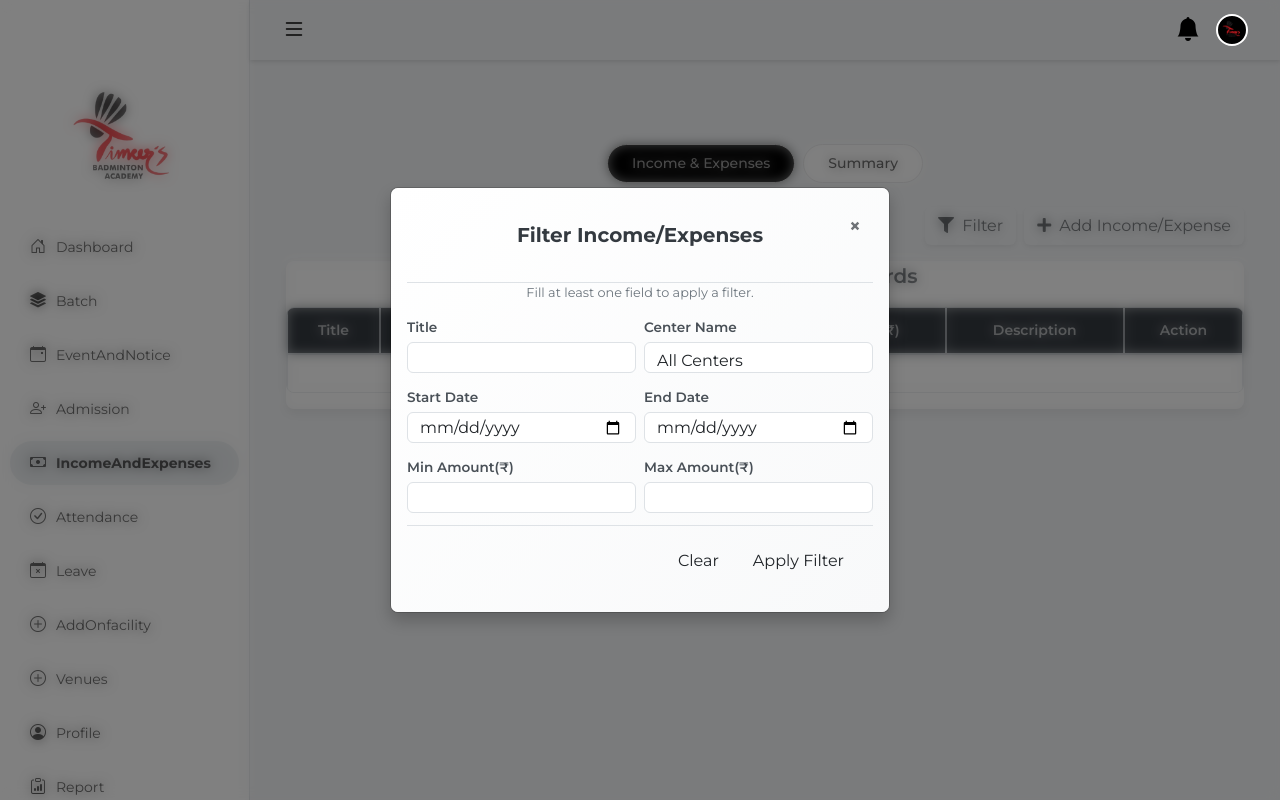
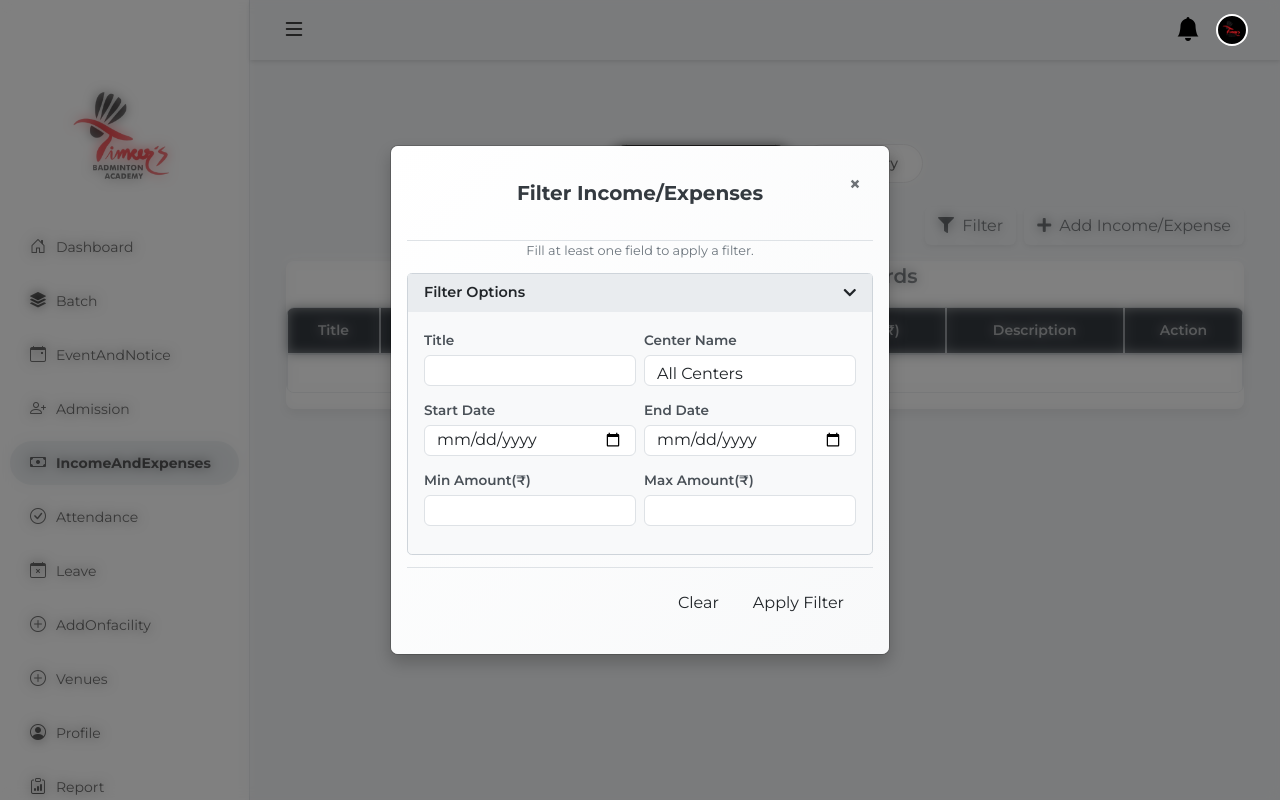
Before and after one commit to kalkutenikita2001/Timers_Last, a CodeIgniter app: page /timersacademy/admin/IncomeAndExpenses in a window 1280 px wide, after a click on "Filter". Run offline with CodeIgniter, Linux system fonts and the light colour scheme; data that the repository does not hold is empty; some libraries are stand-ins or nearby versions.

Commit message:
Added New Chnages inside of Income & Expenses

```diff
--- a/application/views/admin/IncomeAndExpenses.php
+++ b/application/views/admin/IncomeAndExpenses.php
@@ -9,6 +9,7 @@
     <link href="https://cdn.jsdelivr.net/npm/sweetalert2@11/dist/sweetalert2.min.css" rel="stylesheet">
     <link href="https://fonts.googleapis.com/css2?family=Montserrat:wght@400;600&display=swap" rel="stylesheet"/>
     <style>
+        /* Existing styles remain unchanged */
         body {
             background-color: #f4f6f8 !important;
             margin: 0;
@@ -337,6 +338,29 @@
             padding: 1rem;
             border-top: none;
         }
+        /* New styles for folder-like structure in filter modal */
+        .filter-folder {
+            border: 1px solid #ced4da;
+            border-radius: 0.3rem;
+            margin-bottom: 0.75rem;
+            background: #f8f9fa;
+        }
+        .filter-folder-header {
+            padding: 0.5rem 1rem;
+            background: #e9ecef;
+            cursor: pointer;
+            font-weight: 600;
+            font-size: 0.9rem;
+            display: flex;
+            justify-content: space-between;
+            align-items: center;
+        }
+        .filter-folder-header:hover {
+            background: #dee2e6;
+        }
+        .filter-folder-body {
+            padding: 1rem;
+        }
         @media (max-width: 576px) {
             .content-wrapper {
                 margin-left: 0 !important;
@@ -425,6 +449,9 @@
                 padding: 0.75rem;
             }
             .receipt-card p {
+                font-size: 0.8rem;
+            }
+            .filter-folder-header {
                 font-size: 0.8rem;
             }
         }
@@ -494,6 +521,9 @@
             }
             .table thead th:hover::after {
                 display: none;
+            }
+            .filter-folder-header:hover {
+                background: #e9ecef;
             }
         }
     </style>
@@ -608,10 +638,7 @@
                             <label for="center_name">Center Name <span class="text-danger">*</span></label>
                             <select id="center_name" name="center_name" class="form-control" required>
                                 <option value="">Select Center</option>
-                                <option value="ABC">ABC</option>
-                                <option value="XYZ">XYZ</option>
-                                <option value="PQR">PQR</option>
-                                <option value="LMN">LMN</option>
+                                <!-- Populated via AJAX -->
                             </select>
                             <div class="invalid-feedback">Center Name is required.</div>
                         </div>
@@ -696,6 +723,13 @@
                 </div>
                 <form id="filterForm" novalidate>
                     <div class="form-note">Fill at least one field to apply a filter.</div>
+                    <div class="filter-folder">
+                        <div class="filter-folder-header" data-toggle="collapse" data-target="#filterFields" aria-expanded="true" aria-controls="filterFields">
+                            Filter Options
+                            <i class="fas fa-chevron-down"></i>
+                        </div>
+                        <div id="filterFields" class="collapse show">
+                            <div class="filter-folder-body">
                                 <div class="form-row d-flex align-items-center">
                                     <div class="form-group">
                                         <label for="filterTitle">Title</label>
@@ -707,10 +741,7 @@
                                         <label for="filterCenterName">Center Name</label>
                                         <select id="filterCenterName" name="filterCenterName" class="form-control">
                                             <option value="">All Centers</option>
-                                <option value="ABC">ABC</option>
-                                <option value="XYZ">XYZ</option>
-                                <option value="PQR">PQR</option>
-                                <option value="LMN">LMN</option>
+                                            <!-- Populated via AJAX -->
                                         </select>
                                     </div>
                                 </div>
@@ -740,6 +771,9 @@
                                         <input type="number" id="maxAmount" name="maxAmount" class="form-control"
                                                min="0" step="0.01" title="Max Amount must be 0 or greater">
                                         <div class="invalid-feedback">Max Amount must be 0 or greater and not less than Min Amount.</div>
+                                    </div>
+                                </div>
+                            </div>
                         </div>
                     </div>
                     <div class="modal-footer">
@@ -764,6 +798,57 @@
 
             const csrfName = '<?php echo $this->security->get_csrf_token_name(); ?>';
             const csrfToken = '<?php echo $this->security->get_csrf_hash(); ?>';
+            const baseUrl = '<?php echo base_url(); ?>';
+
+            // Function to fetch centers and populate dropdowns
+            function loadCenters() {
+                $.ajax({
+                    url: baseUrl + 'center/get_centers',
+                    type: 'GET',
+                    dataType: 'json',
+                    success: function(response) {
+                        if (response.status === 'success') {
+                            const centers = response.data;
+                            const centerSelect = $('#center_name');
+                            const filterCenterSelect = $('#filterCenterName');
+
+                            // Clear existing options except the default ones
+                            centerSelect.find('option:not(:first)').remove();
+                            filterCenterSelect.find('option:not(:first)').remove();
+
+                            // Populate dropdowns
+                            centers.forEach(center => {
+                                centerSelect.append(`<option value="${center.center_name}">${center.center_name}</option>`);
+                                filterCenterSelect.append(`<option value="${center.center_name}">${center.center_name}</option>`);
+                            });
+                        } else {
+                            Swal.fire({
+                                icon: 'error',
+                                title: 'Error',
+                                text: 'Failed to load centers.',
+                                showConfirmButton: true,
+                                timer: 3000
+                            });
+                        }
+                    },
+                    error: function() {
+                        Swal.fire({
+                            icon: 'error',
+                            title: 'Error',
+                            text: 'Error fetching centers.',
+                            showConfirmButton: true,
+                            timer: 3000
+                        });
+                    }
+                });
+            }
+
+            // Call loadCenters when the page loads and when modals are opened
+            loadCenters();
+
+            $('#expenseModal, #filterModal').on('show.bs.modal', function() {
+                loadCenters();
+            });
 
             function validateForm(formId) {
                 const form = document.getElementById(formId);
```
Lines whose indentation alone changed are shown as unchanged.
